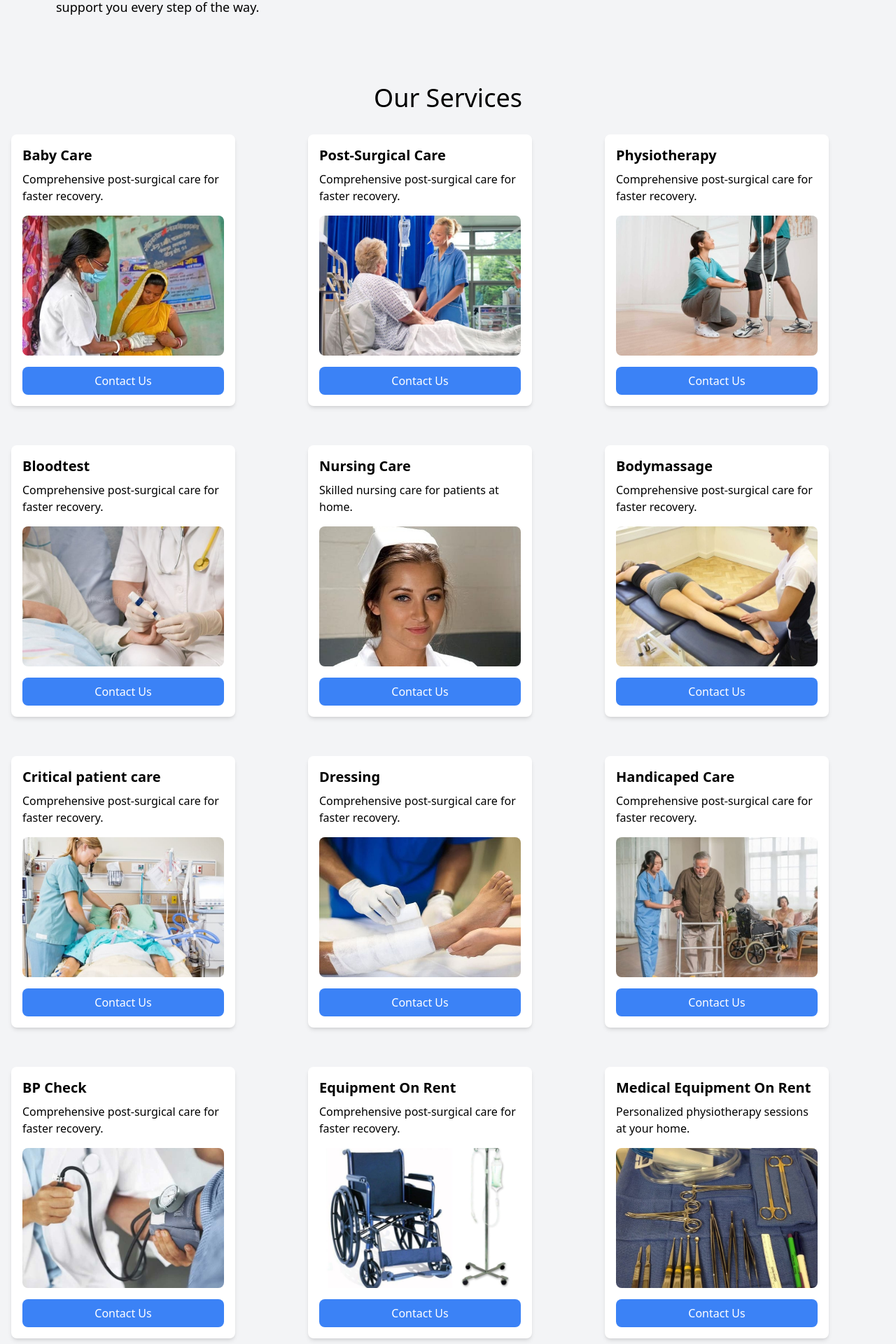
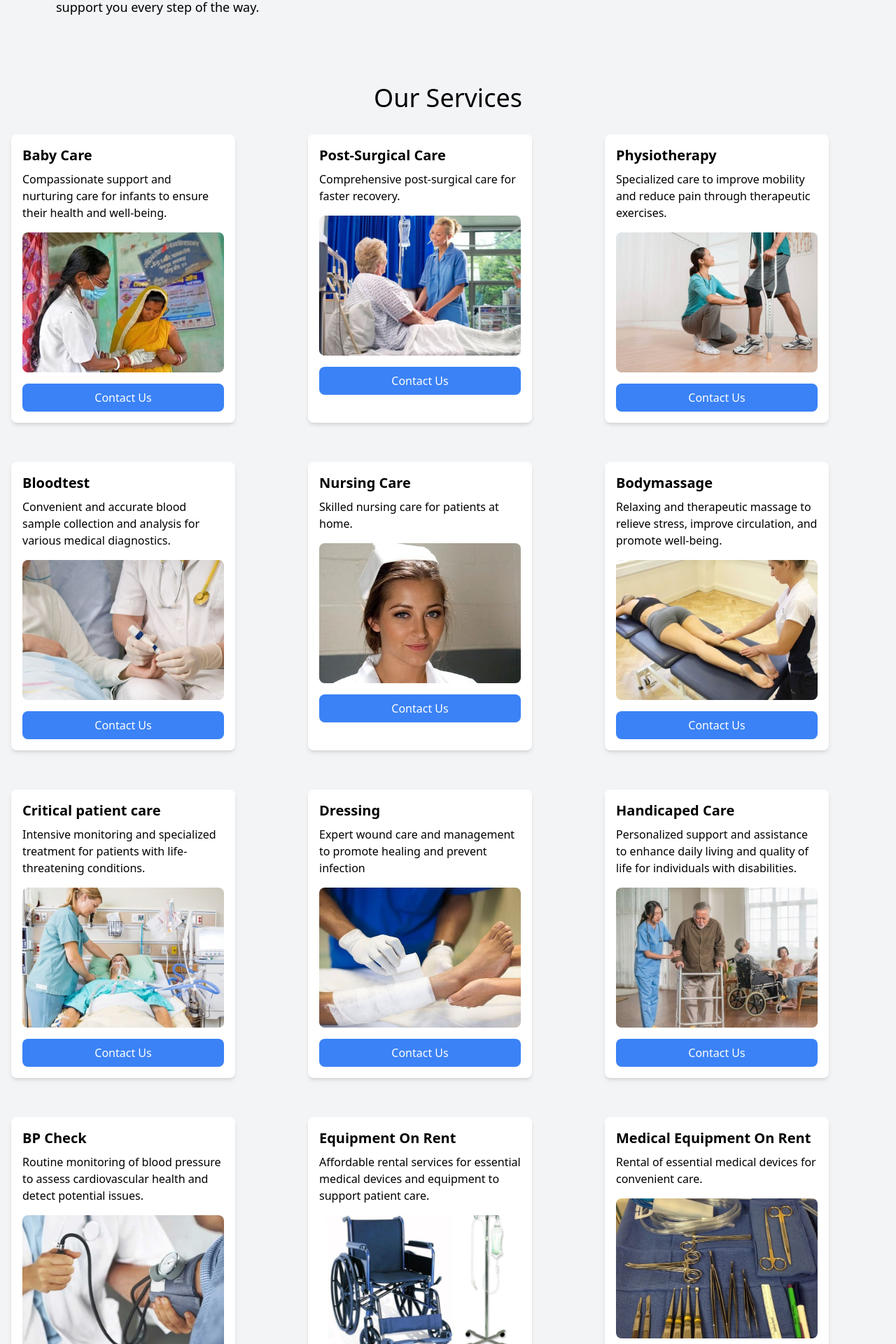
Before and after one commit to amitsabale/Home-Nursing-Service, a React (Create React App) app: page / in a window 1280 px wide. Shown: the part 1164-3084 px from the top of the page at 70% size. Built offline with nearby package versions, Linux system fonts and the light colour scheme.

Commit message:
minor changes

```diff
--- a/src/components/Services.js
+++ b/src/components/Services.js
@@ -22,7 +22,7 @@ const Services = () => (
                 <ServiceCard
                     key="babycare"
                     title="Baby Care"
-                    description="Comprehensive post-surgical care for faster recovery."
+                    description="Compassionate support and nurturing care for infants to ensure their health and well-being."
                     image={babycare}
                     contactLink="https://wa.me/7709750465"
                 />
@@ -36,14 +36,14 @@ const Services = () => (
                 <ServiceCard
                     key="Physiotherapy"
                     title="Physiotherapy"
-                    description="Comprehensive post-surgical care for faster recovery."
+                    description="Specialized care to improve mobility and reduce pain through therapeutic exercises."
                     image={physiotherapyImage}
                     contactLink="https://wa.me/7709750465"
                 />
                 <ServiceCard
                     key="Bloodtest"
                     title="Bloodtest"
-                    description="Comprehensive post-surgical care for faster recovery."
+                    description="Convenient and accurate blood sample collection and analysis for various medical diagnostics."
                     image={bloodtest}
                     contactLink="https://wa.me/7709750465"
                 />
@@ -57,49 +57,49 @@ const Services = () => (
                 <ServiceCard
                     key="Bodymassage"
                     title="Bodymassage"
-                    description="Comprehensive post-surgical care for faster recovery."
+                    description="Relaxing and therapeutic massage to relieve stress, improve circulation, and promote well-being."
                     image={Bodymassage}
                     contactLink="https://wa.me/7709750465"
                 />
                 <ServiceCard
                     key="critical patient care"
                     title="Critical patient care"
-                    description="Comprehensive post-surgical care for faster recovery."
+                    description="Intensive monitoring and specialized treatment for patients with life-threatening conditions."
                     image={CriticalPatients}
                     contactLink="https://wa.me/7709750465"
                 />
                 <ServiceCard
                     key="dressing"
                     title="Dressing"
-                    description="Comprehensive post-surgical care for faster recovery."
+                    description="Expert wound care and management to promote healing and prevent infection"
                     image={dressing}
                     contactLink="https://wa.me/7709750465"
                 />
                 <ServiceCard
                     key="handicaped"
                     title="Handicaped Care"
-                    description="Comprehensive post-surgical care for faster recovery."
+                    description="Personalized support and assistance to enhance daily living and quality of life for individuals with disabilities."
                     image={handicaped}
                     contactLink="https://wa.me/7709750465"
                 />
                 <ServiceCard
                     key="heartbpcheck"
                     title="BP Check"
-                    description="Comprehensive post-surgical care for faster recovery."
+                    description="Routine monitoring of blood pressure to assess cardiovascular health and detect potential issues."
                     image={heartbpcheck}
                     contactLink="https://wa.me/7709750465"
                 />
                 <ServiceCard
                     key="EquipmentOnrent"
                     title="Equipment On Rent"
-                    description="Comprehensive post-surgical care for faster recovery."
+                    description="Affordable rental services for essential medical devices and equipment to support patient care."
                     image={equipmentonrent}
                     contactLink="https://wa.me/7709750465"
                 />
                 <ServiceCard
                     key="medical equipment on rent "
                     title="Medical Equipment On Rent "
-                    description="Personalized physiotherapy sessions at your home."
+                    description="Rental of essential medical devices for convenient care."
                     image={itemonrent}
                     contactLink="https://wa.me/7709750465"
                 />
```
